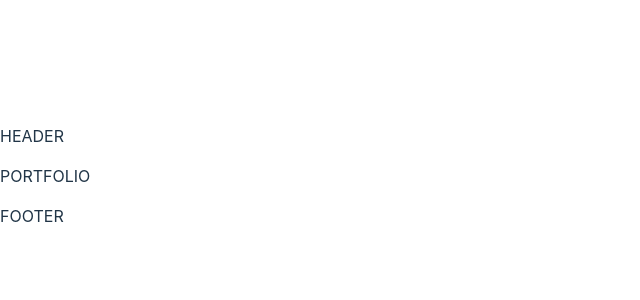
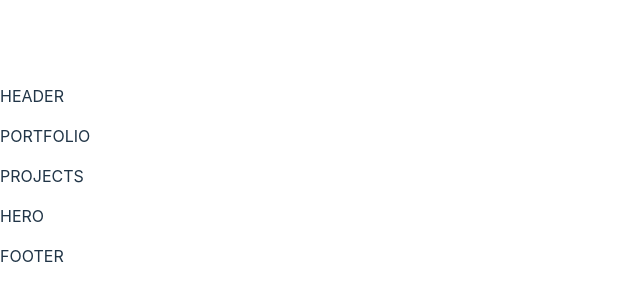
Before and after one commit to Zilola-Nazarova/portfolio, a React (Vite) app: page / in a window 1280 px wide. Shown: the part 224-524 px from the top of the page, without its empty margins (0-640 px from the left). Built offline with nearby package versions, Linux system fonts and the light colour scheme.

Commit message:
Update Portfolio component (render Hero and Projects components)

```diff
--- a/src/components/Portfolio.jsx
+++ b/src/components/Portfolio.jsx
@@ -1,10 +1,15 @@
+// import { Outlet } from 'react-router-dom';
 import Header from './Header';
 import Footer from './Footer';
+import Projects from './Projects';
+import Hero from './Hero';
 
 const Portfolio = () => (
   <>
     <Header />
     <p>PORTFOLIO</p>
+    <Projects />
+    <Hero />
     <Footer />
   </>
 );
```
